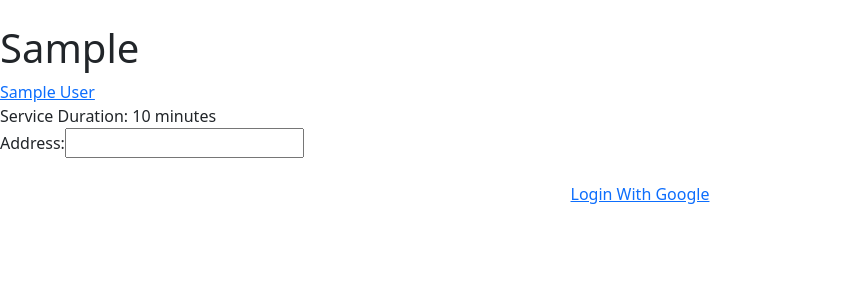
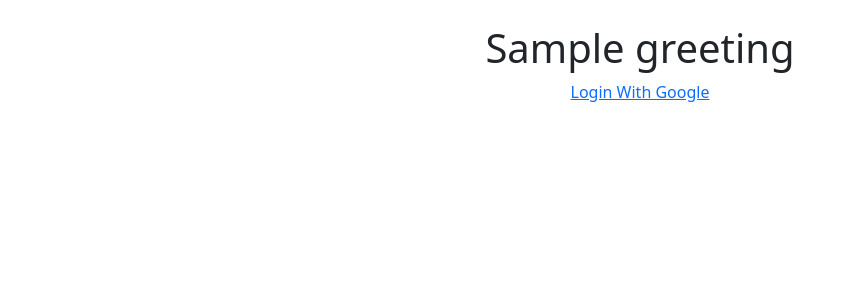
Before and after one commit to moondial-pal/crew, a Django app: template crew/templates/index.html in a window 1280 px wide. Shown: the part 56-356 px from the top of the page, without its empty margins (0-855 px from the left). Run offline with Django 3.2, Linux system fonts and the light colour scheme; tables that the repository leaves empty hold one stand-in row (values such as "Sample post"); the template is opened without the code that fills it: values that come from a table or form of the project are taken from there, most other values are stand-ins (such as "Sample title", 1, 10 or a date in 2020); some libraries are stand-ins or nearby versions.

Commit message:
removed address search from index. Updated greeting on index page.

```diff
--- a/crew/templates/index.html
+++ b/crew/templates/index.html
@@ -9,19 +9,8 @@
 {% load socialaccount %}
 
 	<html>
-		<h1>{{ test_var }}</h1>
-        {% for client in clients %}
-        <div>
-            <a href="{% url 'crew:clients' client.id %}">{{ client.first_name }} {{ client.last_name }}</a>
-        </div>
-        <div>
-            Service Duration: {{ client.service_duration }} minutes
-
-	</div>
-        {% endfor %}
-
-	    {{ form.media }}
-	    {{ form }}</br></br>
+	    <center>
+		<h1>{{ greeting }}</h1>
 	    <center>
 	{% if user.is_authenticated %}
 	  <p>Welcome, you are logged in as {{ user.username }}</p>
--- a/crew/views.py
+++ b/crew/views.py
@@ -13,8 +13,7 @@
             request,
             "index.html",
         {
-            "test_var": "hello",
-            "form": form,
+            "greeting": "Welcom Eco Gardeners!",
         },
     )
 
```
